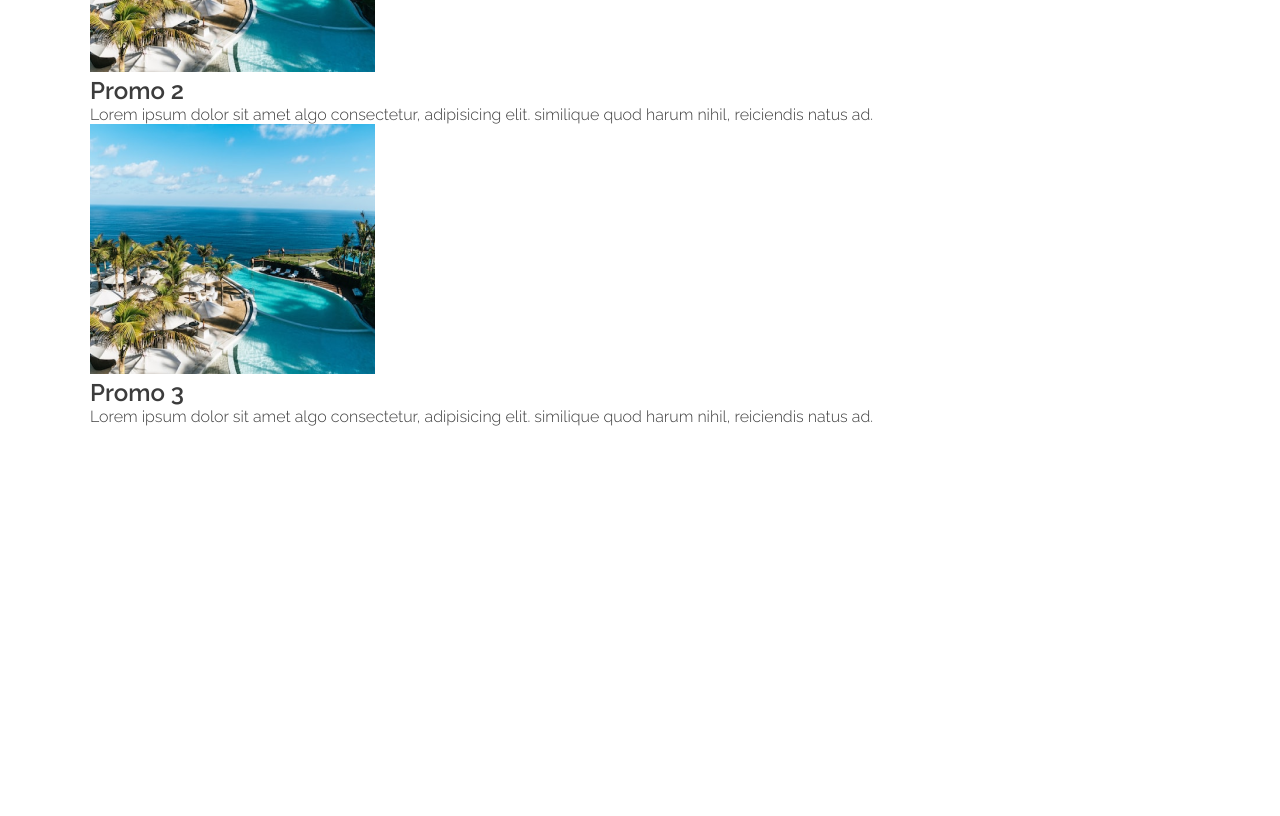
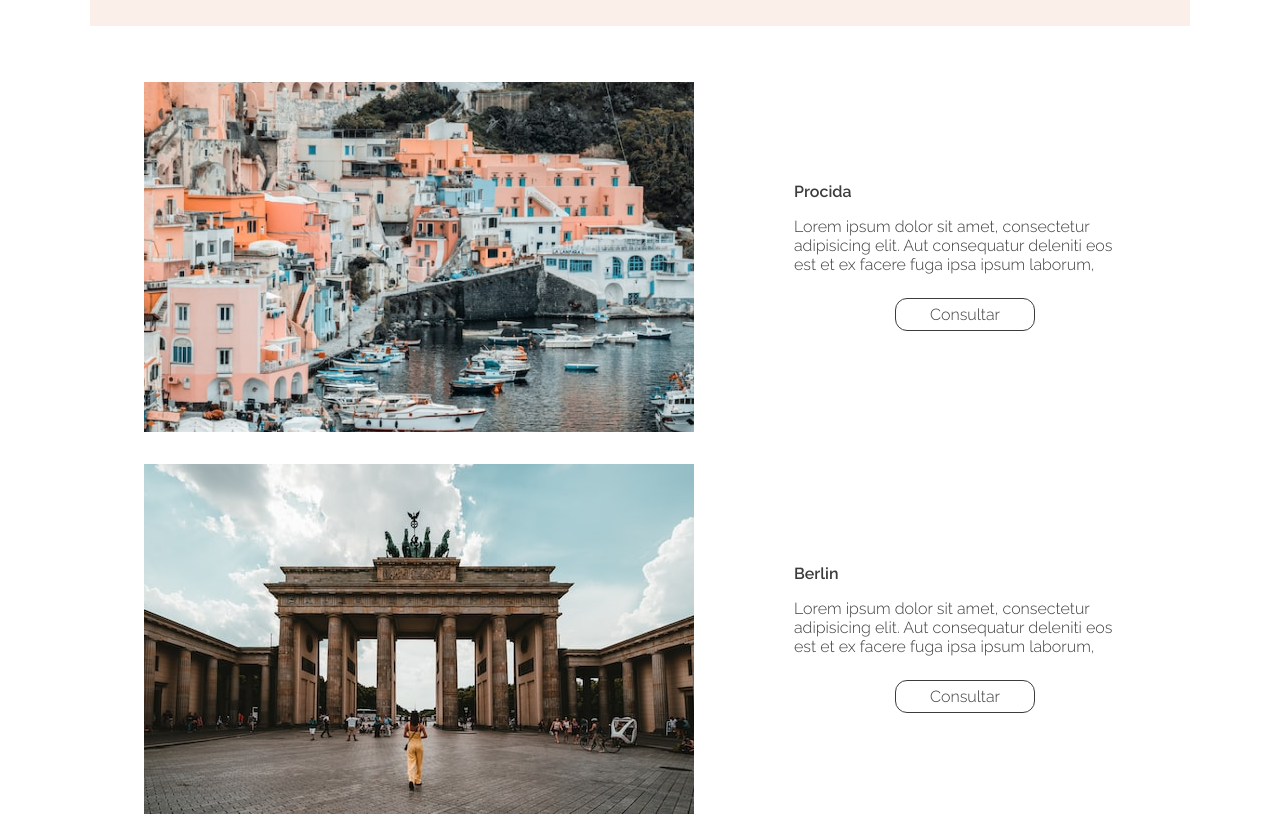
Before and after one commit to exegeses/html-62531, a plain HTML site: page sitio/index.html in a window 1280 px wide. Shown: the part 1080-1896 px from the top of the page. Before the commit the page ends 1506 px from the top, so only its background shows below. Drawn offline with Linux system fonts and the light colour scheme.

Commit message:
sección Destinos

```diff
--- a/sitio/css/estilos.css
+++ b/sitio/css/estilos.css
@@ -56,3 +56,52 @@ main{
         color: #fff;
         margin-left: 100px;
     }
+
+/* Promos */
+#promos{
+    height: 450px;
+    margin-top: 56px;
+    background-color: #FAF0E9;
+
+    display: flex;
+    align-items: center;
+    justify-content: space-evenly;
+}
+
+    #promos article{
+        width: 290px;
+    }
+    #promos article h2{
+        font-size: 16px;
+        margin: 24px 0px 16px 0px;
+    }
+
+/* destinos */
+#destinos{
+    margin-top: 56px;
+}
+
+.ciudad{
+    width: 992px;
+    margin: 0px auto 32px auto;
+    height: 350px;
+    display: flex;
+}
+
+    .ciudad div{
+        margin: 100px 0px 0px 100px;
+    }
+    .ciudad div h2{
+        font-size: 16px;
+        margin-bottom: 16px;
+    }
+    .ciudad div a{
+        display: block;
+        width: 140px;
+        margin: 24px auto 0px auto;
+        padding: 6px;
+        border: 1px solid #3c3c3c;
+        border-radius: 12px;
+        text-align: center;
+        color: #3c3c3c;
+    }
--- a/sitio/index.html
+++ b/sitio/index.html
@@ -52,6 +52,38 @@
                 </p>
             </article>
         </section>
+        <section id="destinos">
+            <div class="ciudad">
+                <img src="imgs/procida.png" alt="Puerto de Procida">
+                <div>
+                    <h2>Procida</h2>
+                    <p>
+                        Lorem ipsum dolor sit amet, consectetur adipisicing elit. Aut consequatur deleniti eos est et ex facere fuga ipsa ipsum laborum,
+                    </p>
+                    <a href="#">Consultar</a>
+                </div>
+            </div>
+            <div class="ciudad">
+                <img src="imgs/berlin.png" alt="Puerta de Brandenburgo">
+                <div>
+                    <h2>Berlin</h2>
+                    <p>
+                        Lorem ipsum dolor sit amet, consectetur adipisicing elit. Aut consequatur deleniti eos est et ex facere fuga ipsa ipsum laborum,
+                    </p>
+                    <a href="#">Consultar</a>
+                </div>
+            </div>
+            <div class="ciudad">
+                <img src="imgs/koh-phi-phi.png" alt="Playa de Koh Phi Phi">
+                <div>
+                    <h2>Koh Phi Phi</h2>
+                    <p>
+                        Lorem ipsum dolor sit amet, consectetur adipisicing elit. Aut consequatur deleniti eos est et ex facere fuga ipsa ipsum laborum,
+                    </p>
+                    <a href="#">Consultar</a>
+                </div>
+            </div>
+        </section>
 
     </main>
 
```
Also changed, not shown: sitio/imgs/berlin.png (added), sitio/imgs/koh-phi-phi.png (added), sitio/imgs/procida.png (added).
